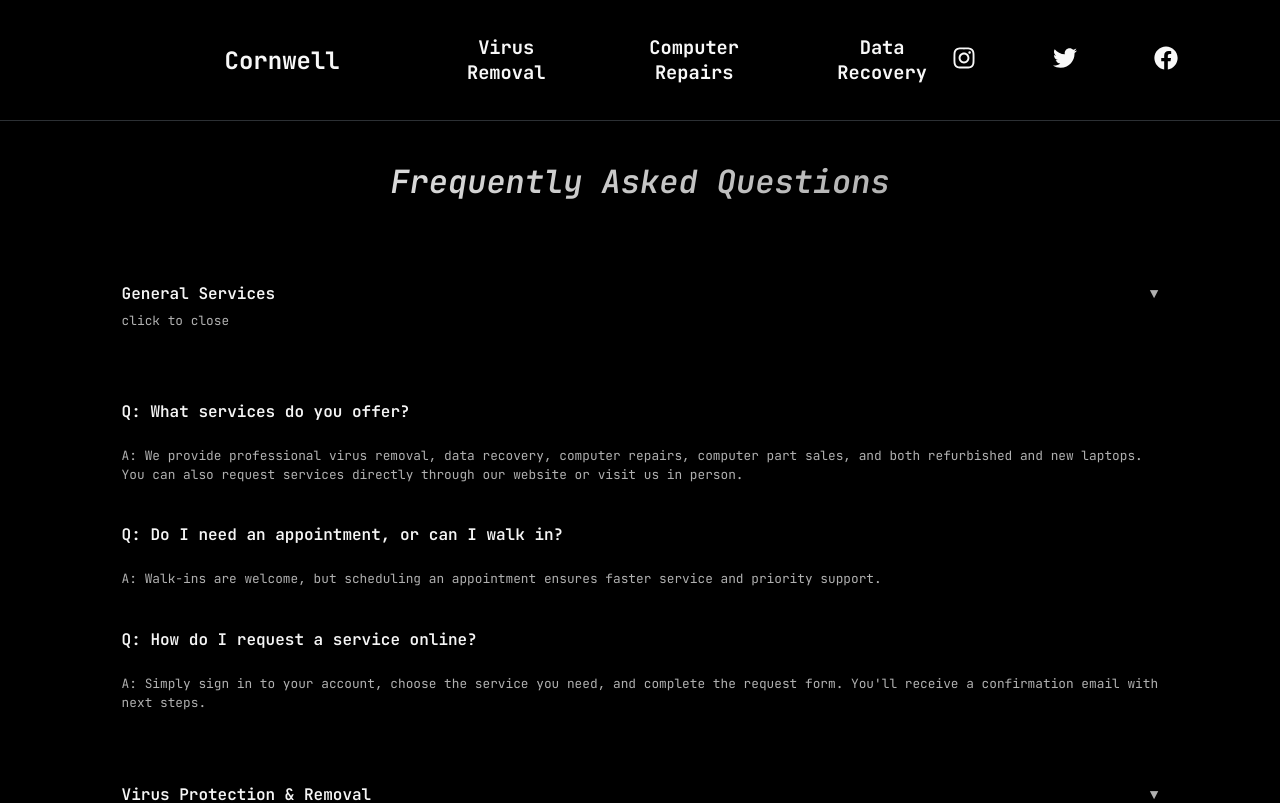
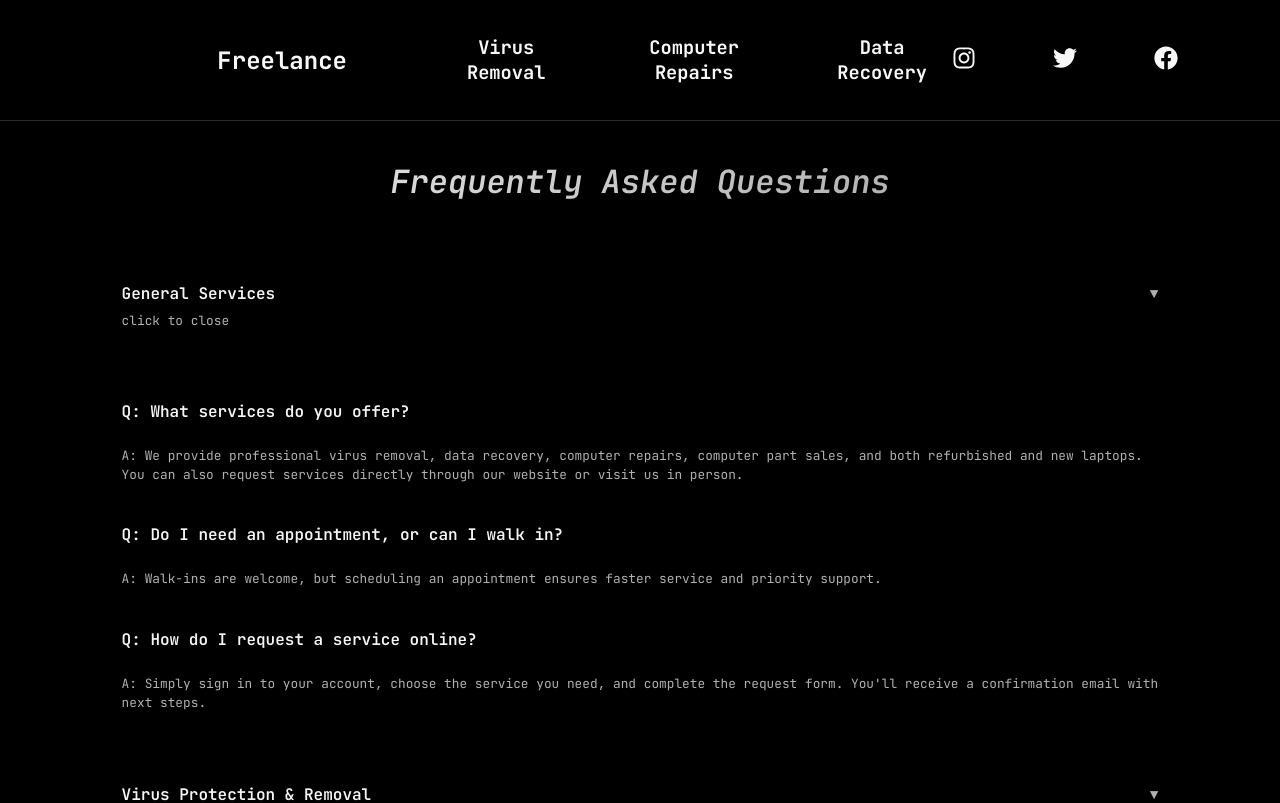
Before and after one commit to SugarSizzle/FreeLanceComputers, a React (Vite) app: page /QandA in a window 1280 px wide. Shown: the top 803 px of the page. Built offline with nearby package versions, Linux system fonts and the light colour scheme.

Commit message:
Changed cornwell to freelance

```diff
--- a/index.html
+++ b/index.html
@@ -7,7 +7,7 @@
     <link rel="preconnect" href="https://fonts.gstatic.com" crossorigin>
     <link href="https://fonts.googleapis.com/css2?family=JetBrains+Mono:ital,wght@0,100..800;1,100..800&display=swap" rel="stylesheet">
     <meta name="viewport" content="width=device-width, initial-scale=1.0" />
-    <title>Cornwell Computers</title>
+    <title>Freelance Computers</title>
   </head>
   <body>
     <div id="root"></div>
--- a/src/Layout/Navigation.jsx
+++ b/src/Layout/Navigation.jsx
@@ -15,7 +15,7 @@ export const Navigation = () => {
   return (
     <nav className={styles.navigationContainer}>
       <div className={styles.websiteNameContainer}>
-        <Link to="/" className={styles.websiteName}>Cornwell</Link>
+        <Link to="/" className={styles.websiteName}>Freelance</Link>
       </div>
 
       <div className={`${styles.navigationLinks} ${styles.desktopOnly}`}>
--- a/src/components/ComputerRepairsPricing/ComputerRepairsPricing.jsx
+++ b/src/components/ComputerRepairsPricing/ComputerRepairsPricing.jsx
@@ -10,7 +10,7 @@ export const ComputerRepairsPricing = () => {
             <p className={styles.computerRepairsPricingSectionHeader}>Pricing</p>
             <h3 className={styles.computerRepairsPricingSectionTitle}>Transparent Pricing</h3>
             <p className={styles.computerRepairsPricingSectionText}>
-                At Cornwell Computers, we know how disruptive computer troubles can be,
+                At Freelance Computers, we know how disruptive computer troubles can be,
                 so we make repairs fast, transparent, and worry-free.
                 Here we start with a free, no-obligation diagnostic and offer transparent pricing.
             </p>
--- a/src/components/NavigationDropDown/DropDown.jsx
+++ b/src/components/NavigationDropDown/DropDown.jsx
@@ -59,7 +59,7 @@ export const DropDown = ({ onClose }) => {
         <>
             <div className={styles.dropdownOverlay}>
                 <div className={styles.dropdownHeaderContainer}>
-                    <h3 className={styles.dropdownHeader}>Cornwell</h3>
+                    <h3 className={styles.dropdownHeader}>Freelance</h3>
                     <button className={styles.closeIconDropdown} onClick={onClose}>
                         <h3 className={styles.closeIcon}>✕</h3>
                     </button>
--- a/src/components/NavigationDropDown/HelpSecondOverlay.jsx
+++ b/src/components/NavigationDropDown/HelpSecondOverlay.jsx
@@ -12,7 +12,7 @@ export const HelpSecondOverlay = ({ onClose }) => {
 
         <div className={styles.helpSecondOverlay}>
             <div className={styles.helpHeaderContainer}>
-                <p className={styles.helpHeaderSecondOverlay}>Cornwell</p>
+                <p className={styles.helpHeaderSecondOverlay}>Freelance</p>
 
             </div>
 
--- a/src/components/NavigationDropDown/ServicesSecondOverlay.jsx
+++ b/src/components/NavigationDropDown/ServicesSecondOverlay.jsx
@@ -15,7 +15,7 @@ export const ServicesSecondOverlay = ({ onClose }) => {
 
         <div className={styles.servicesSecondOverlay}>
             <div className={styles.servicesHeaderContainer}>
-                <p className={styles.servicesHeaderSecondOverlay}>Cornwell</p>
+                <p className={styles.servicesHeaderSecondOverlay}>Freelance</p>
                 <IoMdArrowBack
                  onClick={onClose}
                  className={styles.arrowIcon} />
--- a/src/components/NavigationDropDown/ServicesSecondOverlay.module.css
+++ b/src/components/NavigationDropDown/ServicesSecondOverlay.module.css
@@ -17,14 +17,20 @@
 
 
     display: flex;
-    flex-direction: column;
+    flex-direction: row;
+    width: 80vw;
+    margin: auto;
     align-items: start;
     padding: 2rem;
+    justify-content: space-between;
+
 }
 
 .servicesHeaderSecondOverlay {
-    font-size: 1.2rem;
     color: #f8f8f8;
+    font-size: 1.5rem;
+    font-weight: 700;
+    margin: 0;
 
 }
 
```
Also changed, not shown: 1 other file (tests, documents, lock files or other folders).
